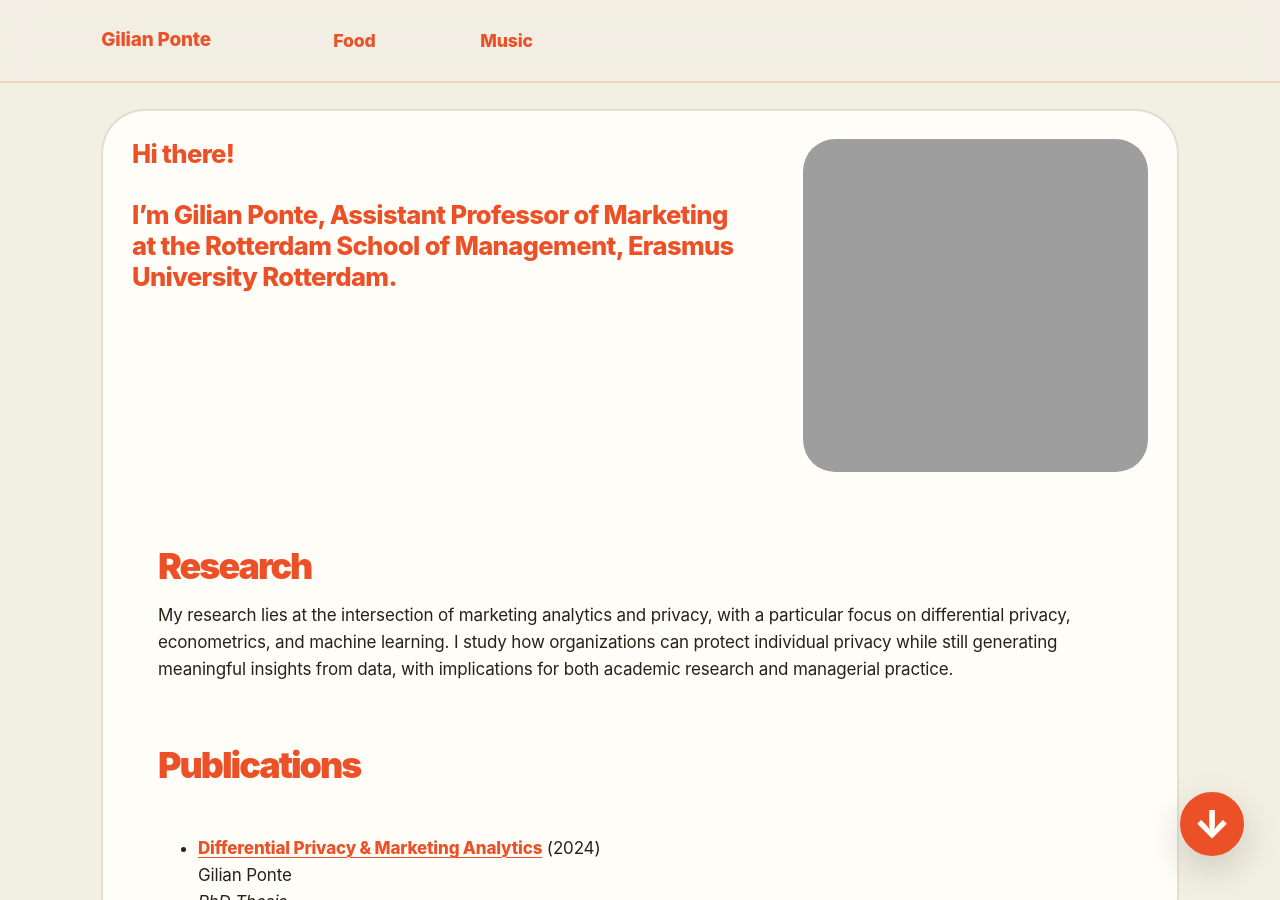
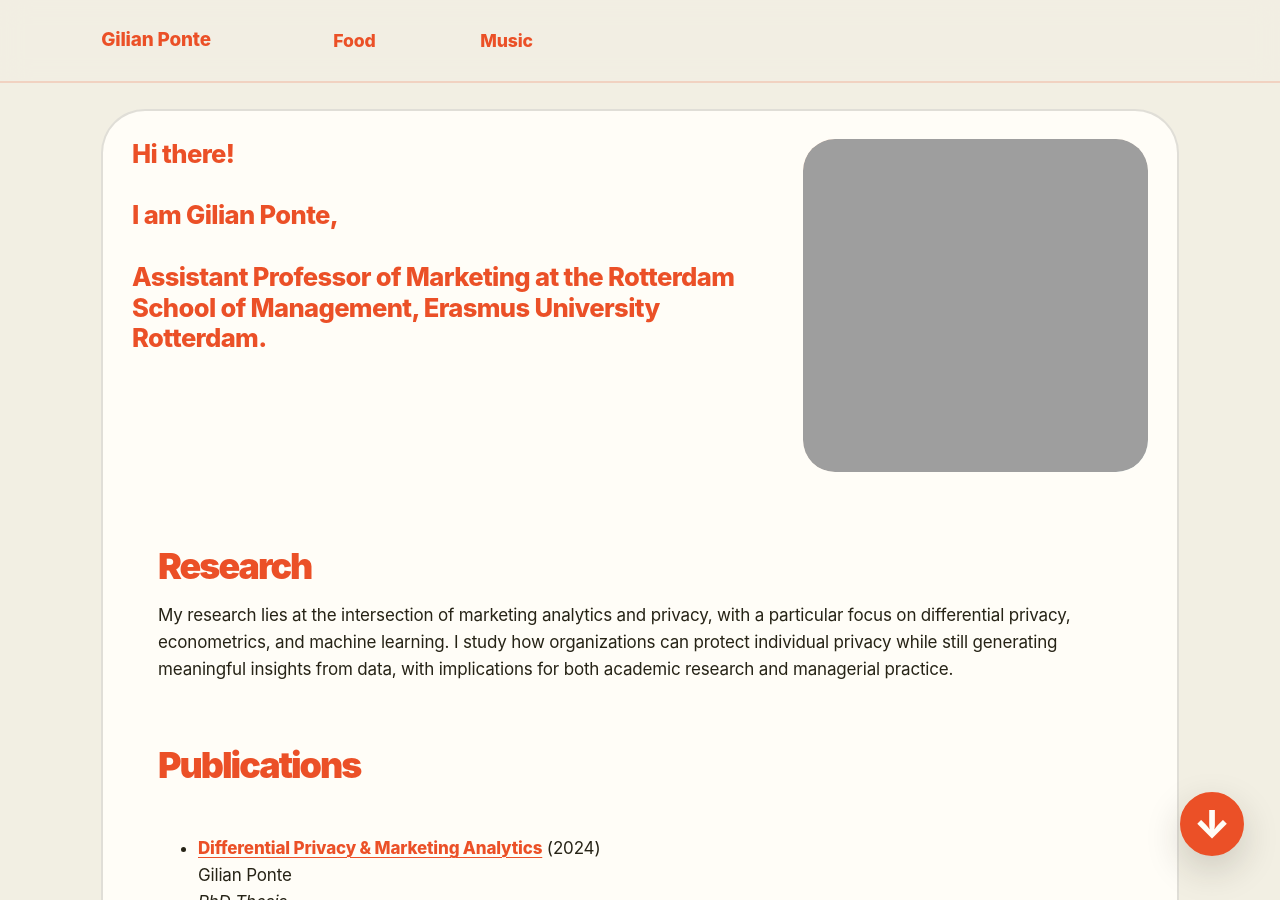
Before and after one commit to GilianPonte/gilianponte.github.io, a Jekyll site: the page built from _pages/year-archive.md, in a window 1280 px wide and 900 px high. Built offline with Jekyll 4.4.1, drawn with Linux system fonts in a browser that asks for light colours.

```diff
--- a/_pages/year-archive.md
+++ b/_pages/year-archive.md
@@ -11,7 +11,7 @@ redirect_from:
 
 Hi there! <br>
 <br>
-I'm Gilian Ponte, Assistant Professor of Marketing at the Rotterdam School of Management, Erasmus University Rotterdam.
+I am Gilian Ponte, <br> <br> Assistant Professor of Marketing at the Rotterdam School of Management, Erasmus University Rotterdam.
 
 ### Research
 My research lies at the intersection of marketing analytics and privacy, with a particular focus on differential privacy, econometrics, and machine learning. I study how organizations can protect individual privacy while still generating meaningful insights from data, with implications for both academic research and managerial practice.
```
